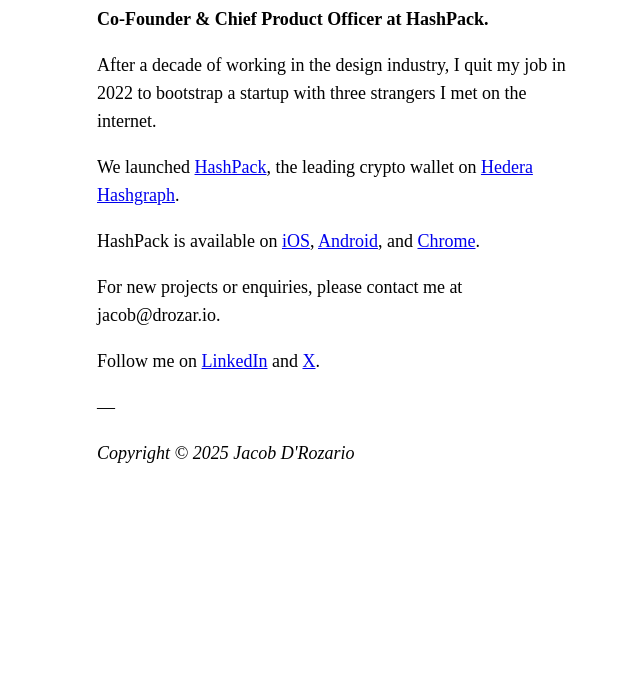
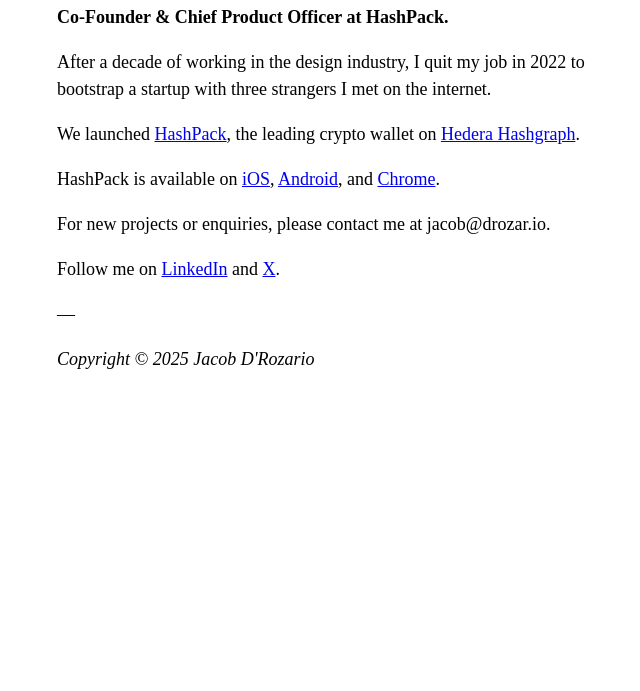
Before and after one commit to jacobdrozario/jacobdrozario, a plain HTML site: page index.html in a window 1280 px wide. Shown: the part 109-800 px from the top of the page, without its empty margins (303-943 px from the left). Drawn offline with Linux system fonts and the light colour scheme.

Commit message:
Update index.html

```diff
--- a/index.html
+++ b/index.html
@@ -6,11 +6,11 @@
     <meta name="description" content="Co-Founder & Chief Product Officer at HashPack.">
     <style>
       body {
-      line-height: 28px;
+      line-height: 27px;
       font-size: 18px;
       padding: 0px 16px 0px 16px;
       margin: 64px auto;
-      max-width: 480px;
+      max-width: 560px;
       }
     </style>
   </head>
```
